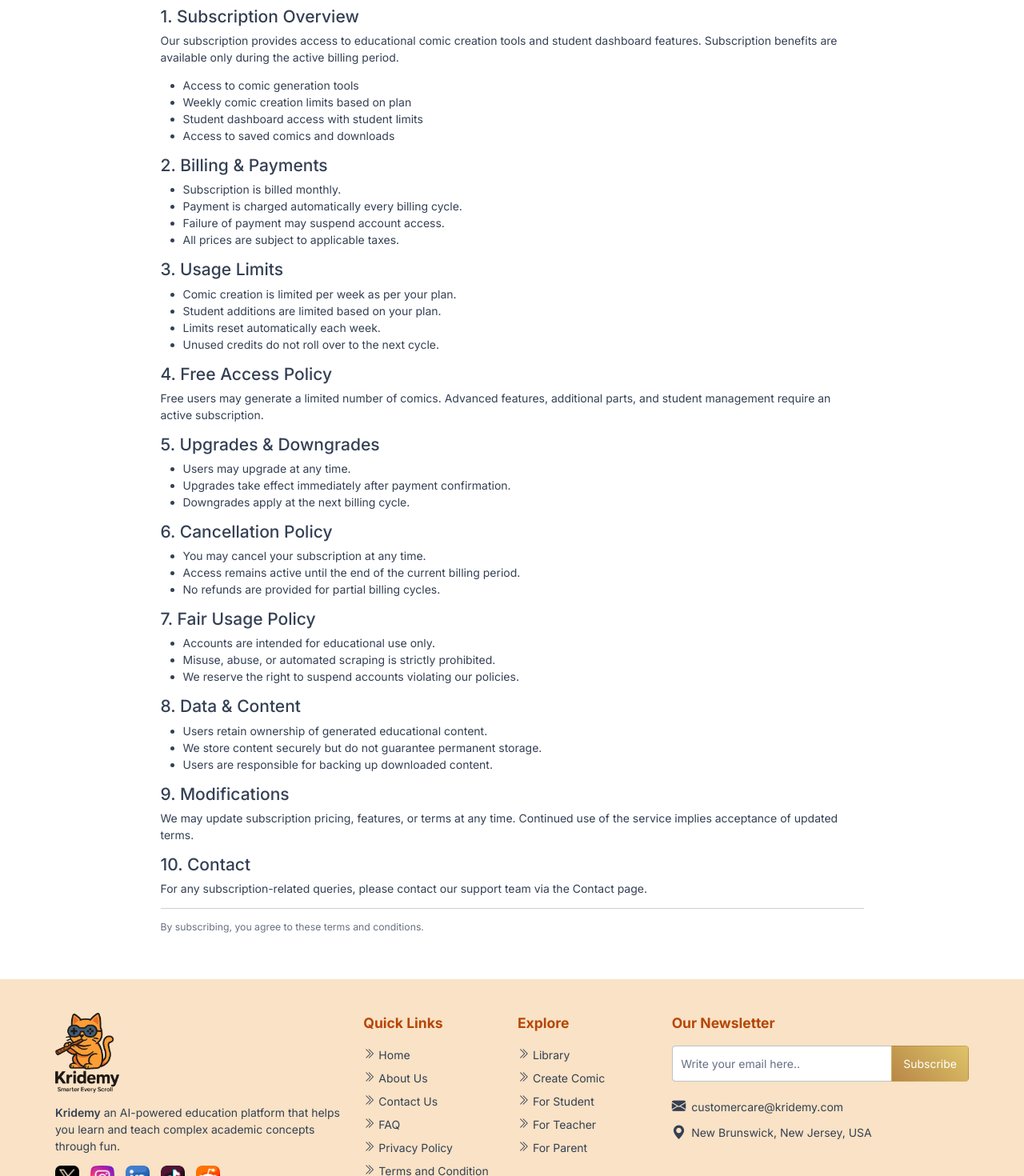
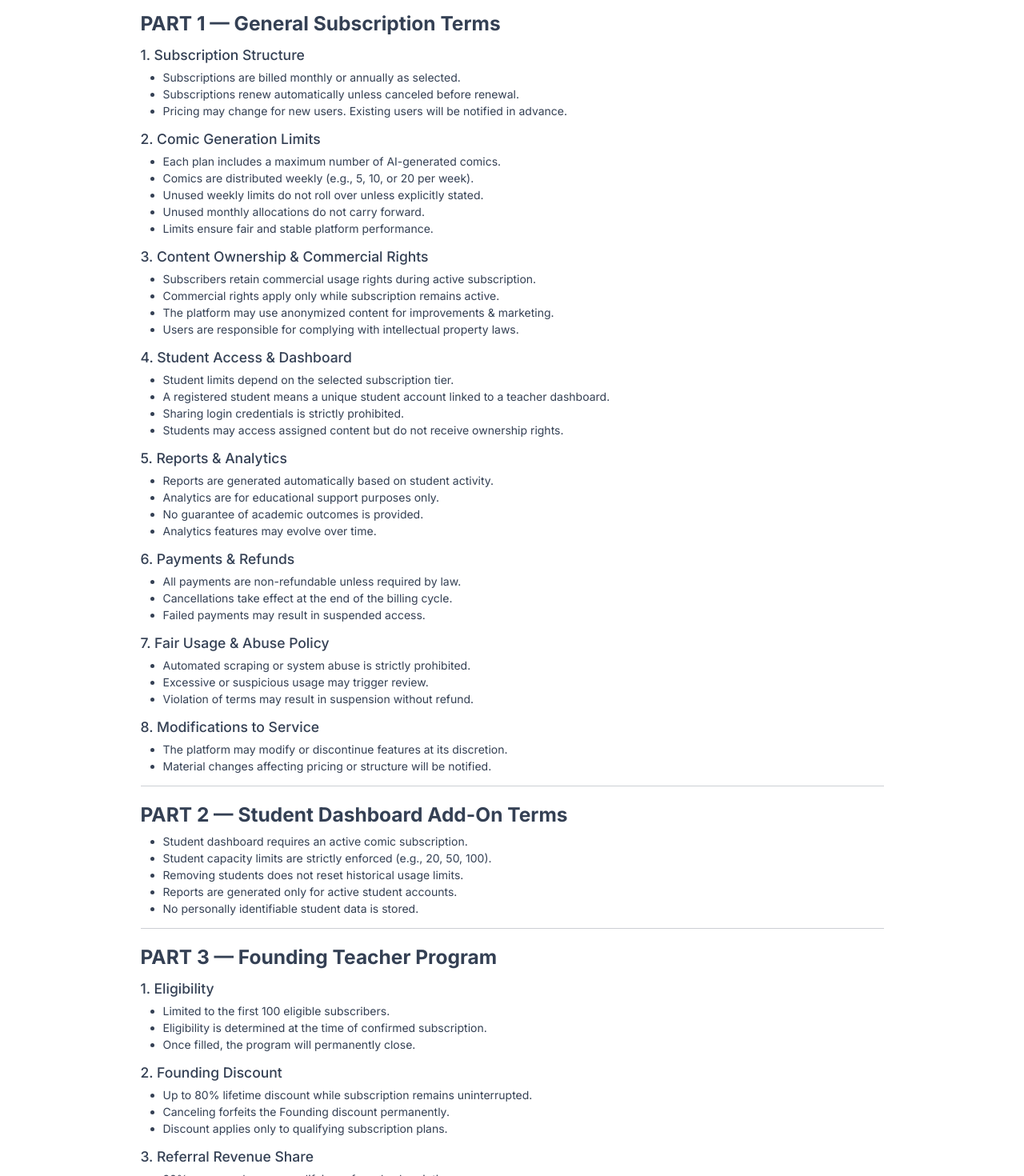
Before and after one commit to spchaudhari17/comics_frontend, a React (Create React App) app: page /subscription-rules in a window 1280 px wide. Shown: the part 240-1710 px from the top of the page at 80% size. Built offline with nearby package versions, Linux system fonts and the light colour scheme.

Commit message:
adding the cards manage page

```diff
--- a/src/pages/MyAccount/MyAccount.jsx
+++ b/src/pages/MyAccount/MyAccount.jsx
@@ -3,6 +3,7 @@ import MySubscription from "./MySubscription";
 import SubscriptionHistory from "./SubscriptionHistory";
 import Invoices from "./Invoices";
 import ProfileDetails from "../authentication/ProfileDetails";
+import MycardsDetails from "./MycardsDetails";
 
 const MyAccount = () => {
   const [activeTab, setActiveTab] = useState("subscription");
@@ -42,12 +43,22 @@ const MyAccount = () => {
               Invoices
             </button>
           </li>
+
+          <li className="nav-item">
+            <button
+              className={`nav-link ${activeTab === "manage" ? "active" : ""}`}
+              onClick={() => setActiveTab("manage")}
+            >
+              Manage Cards
+            </button>
+          </li>
         </ul>
 
         {/* ===== TAB CONTENT ===== */}
         {activeTab === "subscription" && <MySubscription />}
         {activeTab === "history" && <SubscriptionHistory />}
         {activeTab === "invoices" && <Invoices />}
+        {activeTab === "manage" && <MycardsDetails />}
       </div>
     </div>
   );
--- a/src/pages/MyAccount/MySubscription.jsx
+++ b/src/pages/MyAccount/MySubscription.jsx
@@ -1,12 +1,26 @@
 import React, { useEffect, useState } from "react";
 import { Button, Modal, Spinner, Alert } from "react-bootstrap";
 import API from "../../API";
+
+const PRICE_PLAN_MAP = {
+  // Bundle Plans
+  price_1SvojF1hJWq07BPoiLXsGdb2: "Starter",
+  price_1SvokW1hJWq07BPoF5eqF96u: "Growth",
+  price_1Svoky1hJWq07BPot9vtsvOV: "Pro",
+
+  // Dashboard Plans
+  price_1SvomW1hJWq07BPoTrxz3Tyb: "Small Classroom",
+  price_1Svomk1hJWq07BPo9IjJLtZD: "Medium Classroom",
+  price_1Svoms1hJWq07BPobzFCz5b8: "Large Classroom",
+};
 
 const MySubscription = () => {
   const [subscription, setSubscription] = useState(null);
   const [loading, setLoading] = useState(true);
   const [showCancelModal, setShowCancelModal] = useState(false);
   const [cancelLoading, setCancelLoading] = useState(false);
+
+
 
   const fetchSubscription = async () => {
     try {
@@ -28,6 +42,9 @@ const MySubscription = () => {
   useEffect(() => {
     fetchSubscription();
   }, []);
+
+  // const planName = PRICE_PLAN_MAP[subscription.priceId] || "Unknown Plan";
+  const planName = subscription?.priceId ? PRICE_PLAN_MAP[subscription.priceId] || "Unknown Plan" : "";
 
   const handleCancelSubscription = async () => {
     try {
@@ -123,9 +140,9 @@ const MySubscription = () => {
       <div className="row mt-3">
 
         <div className="col-md-4 mb-3">
-          <label className="fw-semibold">Plan Type</label>
-          <div className="text-muted text-capitalize">
-            {subscription.planType}
+          <label className="fw-semibold">Plan</label>
+          <div className="text-muted fw-semibold">
+            {planName}
           </div>
         </div>
 
--- /dev/null
+++ b/src/pages/MyAccount/MycardsDetails.jsx
@@ -0,0 +1,90 @@
+import React, { useEffect, useState } from "react";
+import { Button, Alert, Spinner } from "react-bootstrap";
+import API from "../../API";
+
+const MycardsDetails = () => {
+    const [card, setCard] = useState(null);
+    const [loading, setLoading] = useState(true);
+    const [updateLoading, setUpdateLoading] = useState(false);
+
+    const fetchCard = async () => {
+        try {
+            const res = await API.get("/subscription/payment-method");
+
+            if (res.data.hasCard) {
+                setCard(res.data);
+            } else {
+                setCard(null);
+            }
+        } catch {
+            setCard(null);
+        } finally {
+            setLoading(false);
+        }
+    };
+
+    useEffect(() => {
+        fetchCard();
+    }, []);
+
+    const handleUpdateCard = async () => {
+        try {
+            setUpdateLoading(true);
+            const res = await API.post("/subscription/update-card");
+            window.location.href = res.data.url; // Redirect to Stripe Billing Portal
+        } catch (err) {
+            alert(err.response?.data?.message || "Failed to open billing portal");
+        } finally {
+            setUpdateLoading(false);
+        }
+    };
+
+    if (loading) return <Spinner />;
+
+    return (
+        <div>
+            <h5 className="fw-bold mb-3">Payment Method</h5>
+
+            {!card && (
+                <Alert variant="warning">
+                    No card found on your account.
+                </Alert>
+            )}
+
+            {card && (
+                <div className="border rounded p-3 mb-3">
+                    <div className="d-flex justify-content-between align-items-center">
+                        <div>
+                            <strong className="text-uppercase">{card.brand}</strong>{" "}
+                            **** {card.last4}
+                            <div className="text-muted small">
+                                Expires {card.expMonth}/{card.expYear}
+                            </div>
+                        </div>
+
+                        <div>
+                            <span className="badge bg-success">Default</span>
+                        </div>
+                    </div>
+                </div>
+            )}
+
+            <Button
+                variant="dark"
+                onClick={handleUpdateCard}
+                disabled={updateLoading}
+            >
+                {updateLoading ? (
+                    <>
+                        <Spinner size="sm" className="me-2" />
+                        Redirecting...
+                    </>
+                ) : (
+                    "Update Payment Method"
+                )}
+            </Button>
+        </div>
+    );
+};
+
+export default MycardsDetails;
--- a/src/pages/subscriptions/SubscriptionPlans.css
+++ b/src/pages/subscriptions/SubscriptionPlans.css
@@ -9,6 +9,9 @@
   border: 1px solid #e6e8f0;
   box-shadow: 0 10px 30px rgba(0, 0, 0, 0.06);
   transition: all 0.3s ease;
+  display: flex;
+  flex-direction: column;
+  padding: 30px;
 }
 
 .plan-card:hover {
--- a/src/pages/subscriptions/SubscriptionRules.jsx
+++ b/src/pages/subscriptions/SubscriptionRules.jsx
@@ -3,8 +3,10 @@ import { Container } from "react-bootstrap";
 
 const SubscriptionRules = () => {
   return (
-    <Container className="py-5" style={{ maxWidth: "900px" }}>
-      <h1 className="mb-4 fw-bold">Subscription Terms & Conditions</h1>
+    <Container className="py-5" style={{ maxWidth: "950px" }}>
+      <h1 className="mb-4 fw-bold">
+        Subscription Terms & Conditions
+      </h1>
 
       <p className="text-muted">
         Last Updated: {new Date().toLocaleDateString()}
@@ -12,86 +14,126 @@ const SubscriptionRules = () => {
 
       <hr />
 
-      <h4>1. Subscription Overview</h4>
-      <p>
-        Our subscription provides access to educational comic creation tools
-        and student dashboard features. Subscription benefits are available
-        only during the active billing period.
-      </p>
+      {/* PART 1 */}
+      <h3 className="mt-4 fw-bold">PART 1 — General Subscription Terms</h3>
+
+      <h5 className="mt-3">1. Subscription Structure</h5>
+      <ul>
+        <li>Subscriptions are billed monthly or annually as selected.</li>
+        <li>Subscriptions renew automatically unless canceled before renewal.</li>
+        <li>Pricing may change for new users. Existing users will be notified in advance.</li>
+      </ul>
+
+      <h5 className="mt-3">2. Comic Generation Limits</h5>
+      <ul>
+        <li>Each plan includes a maximum number of AI-generated comics.</li>
+        <li>Comics are distributed weekly (e.g., 5, 10, or 20 per week).</li>
+        <li>Unused weekly limits do not roll over unless explicitly stated.</li>
+        <li>Unused monthly allocations do not carry forward.</li>
+        <li>Limits ensure fair and stable platform performance.</li>
+      </ul>
+
+      <h5 className="mt-3">3. Content Ownership & Commercial Rights</h5>
+      <ul>
+        <li>Subscribers retain commercial usage rights during active subscription.</li>
+        <li>Commercial rights apply only while subscription remains active.</li>
+        <li>The platform may use anonymized content for improvements & marketing.</li>
+        <li>Users are responsible for complying with intellectual property laws.</li>
+      </ul>
+
+      <h5 className="mt-3">4. Student Access & Dashboard</h5>
+      <ul>
+        <li>Student limits depend on the selected subscription tier.</li>
+        <li>A registered student means a unique student account linked to a teacher dashboard.</li>
+        <li>Sharing login credentials is strictly prohibited.</li>
+        <li>Students may access assigned content but do not receive ownership rights.</li>
+      </ul>
+
+      <h5 className="mt-3">5. Reports & Analytics</h5>
+      <ul>
+        <li>Reports are generated automatically based on student activity.</li>
+        <li>Analytics are for educational support purposes only.</li>
+        <li>No guarantee of academic outcomes is provided.</li>
+        <li>Analytics features may evolve over time.</li>
+      </ul>
+
+      <h5 className="mt-3">6. Payments & Refunds</h5>
+      <ul>
+        <li>All payments are non-refundable unless required by law.</li>
+        <li>Cancellations take effect at the end of the billing cycle.</li>
+        <li>Failed payments may result in suspended access.</li>
+      </ul>
+
+      <h5 className="mt-3">7. Fair Usage & Abuse Policy</h5>
+      <ul>
+        <li>Automated scraping or system abuse is strictly prohibited.</li>
+        <li>Excessive or suspicious usage may trigger review.</li>
+        <li>Violation of terms may result in suspension without refund.</li>
+      </ul>
+
+      <h5 className="mt-3">8. Modifications to Service</h5>
+      <ul>
+        <li>The platform may modify or discontinue features at its discretion.</li>
+        <li>Material changes affecting pricing or structure will be notified.</li>
+      </ul>
+
+      <hr />
+
+      {/* PART 2 */}
+      <h3 className="mt-4 fw-bold">PART 2 — Student Dashboard Add-On Terms</h3>
 
       <ul>
-        <li>Access to comic generation tools</li>
-        <li>Weekly comic creation limits based on plan</li>
-        <li>Student dashboard access with student limits</li>
-        <li>Access to saved comics and downloads</li>
+        <li>Student dashboard requires an active comic subscription.</li>
+        <li>Student capacity limits are strictly enforced (e.g., 20, 50, 100).</li>
+        <li>Removing students does not reset historical usage limits.</li>
+        <li>Reports are generated only for active student accounts.</li>
+        <li>No personally identifiable student data is stored.</li>
       </ul>
 
-      <h4>2. Billing & Payments</h4>
+      <hr />
+
+      {/* PART 3 */}
+      <h3 className="mt-4 fw-bold">PART 3 — Founding Teacher Program</h3>
+
+      <h5 className="mt-3">1. Eligibility</h5>
       <ul>
-        <li>Subscription is billed monthly.</li>
-        <li>Payment is charged automatically every billing cycle.</li>
-        <li>Failure of payment may suspend account access.</li>
-        <li>All prices are subject to applicable taxes.</li>
+        <li>Limited to the first 100 eligible subscribers.</li>
+        <li>Eligibility is determined at the time of confirmed subscription.</li>
+        <li>Once filled, the program will permanently close.</li>
       </ul>
 
-      <h4>3. Usage Limits</h4>
+      <h5 className="mt-3">2. Founding Discount</h5>
       <ul>
-        <li>Comic creation is limited per week as per your plan.</li>
-        <li>Student additions are limited based on your plan.</li>
-        <li>Limits reset automatically each week.</li>
-        <li>Unused credits do not roll over to the next cycle.</li>
+        <li>Up to 80% lifetime discount while subscription remains uninterrupted.</li>
+        <li>Canceling forfeits the Founding discount permanently.</li>
+        <li>Discount applies only to qualifying subscription plans.</li>
       </ul>
 
-      <h4>4. Free Access Policy</h4>
-      <p>
-        Free users may generate a limited number of comics. Advanced features,
-        additional parts, and student management require an active subscription.
-      </p>
-
-      <h4>5. Upgrades & Downgrades</h4>
+      <h5 className="mt-3">3. Referral Revenue Share</h5>
       <ul>
-        <li>Users may upgrade at any time.</li>
-        <li>Upgrades take effect immediately after payment confirmation.</li>
-        <li>Downgrades apply at the next billing cycle.</li>
+        <li>20% revenue share on qualifying referred subscriptions.</li>
+        <li>Valid for 24 months from referral start date.</li>
+        <li>Excludes refunds, chargebacks, taxes, and fees.</li>
+        <li>Requires official platform referral tracking.</li>
       </ul>
 
-      <h4>6. Cancellation Policy</h4>
+      <h5 className="mt-3">4. Program Integrity</h5>
       <ul>
-        <li>You may cancel your subscription at any time.</li>
-        <li>Access remains active until the end of the current billing period.</li>
-        <li>No refunds are provided for partial billing cycles.</li>
+        <li>Self-referrals or fraudulent activity will terminate Founding status.</li>
+        <li>Founding status is non-transferable.</li>
       </ul>
 
-      <h4>7. Fair Usage Policy</h4>
+      <h5 className="mt-3">5. Engagement</h5>
       <ul>
-        <li>Accounts are intended for educational use only.</li>
-        <li>Misuse, abuse, or automated scraping is strictly prohibited.</li>
-        <li>We reserve the right to suspend accounts violating our policies.</li>
+        <li>Founding members may be invited for feedback or beta testing.</li>
+        <li>Benefits may require reasonable participation.</li>
       </ul>
-
-      <h4>8. Data & Content</h4>
-      <ul>
-        <li>Users retain ownership of generated educational content.</li>
-        <li>We store content securely but do not guarantee permanent storage.</li>
-        <li>Users are responsible for backing up downloaded content.</li>
-      </ul>
-
-      <h4>9. Modifications</h4>
-      <p>
-        We may update subscription pricing, features, or terms at any time.
-        Continued use of the service implies acceptance of updated terms.
-      </p>
-
-      <h4>10. Contact</h4>
-      <p>
-        For any subscription-related queries, please contact our support team
-        via the Contact page.
-      </p>
 
       <hr />
 
       <p className="text-muted small">
-        By subscribing, you agree to these terms and conditions.
+        By subscribing, you acknowledge that you have read and agree to these
+        Terms & Conditions.
       </p>
     </Container>
   );
```
Also changed, not shown: src/pages/subscriptions/SubscriptionPlans.js (+117 -32 lines).
